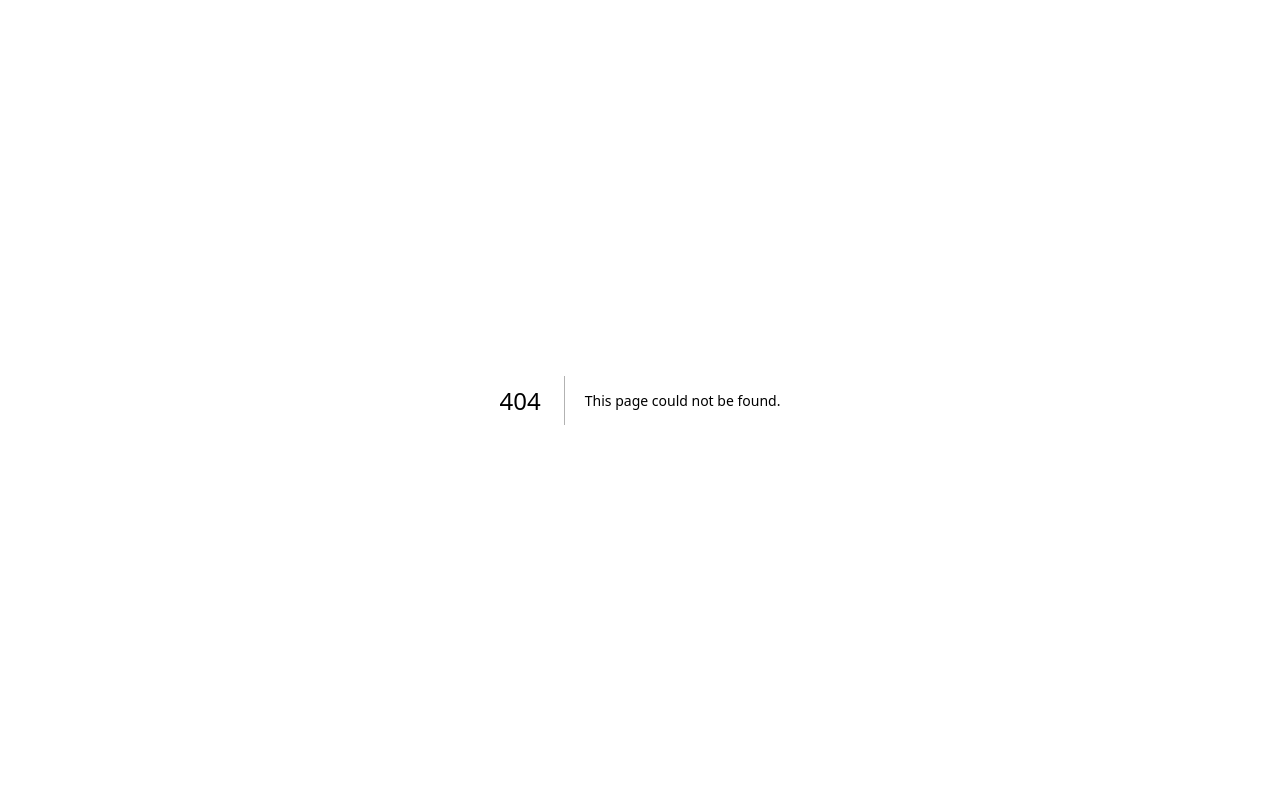
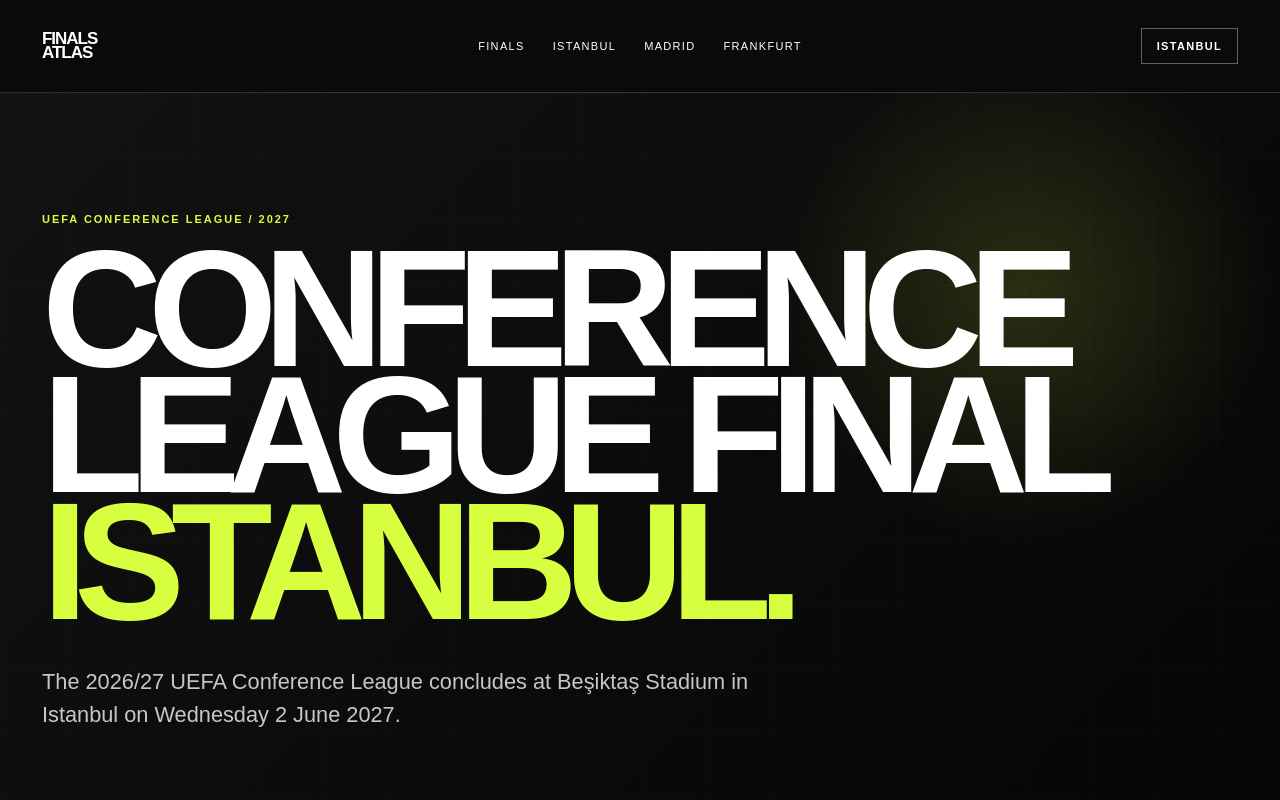
Before and after one commit to istanbulhighlights34-star/finalistanbul, a Next.js app: page /finals/conference-league-final-istanbul-2027 in a window 1280 px wide. Before the commit this address had no page. Shown: the top 800 px of the page. Built offline with nearby package versions, Linux system fonts and the light colour scheme.

Commit message:
Add Conference League Final Istanbul 2027 landing page

```diff
--- /dev/null
+++ b/app/finals/conference-league-final-istanbul-2027/page.tsx
@@ -0,0 +1,4 @@
+import type { Metadata } from "next";
+import EventGuide from "../../_components/EventGuide";
+export const metadata: Metadata={title:"Conference League Final Istanbul 2027 Travel Guide",description:"UEFA Conference League Final Istanbul 2027: 2 June, Beşiktaş Stadium, city planning and verified travel information.",alternates:{canonical:"/finals/conference-league-final-istanbul-2027"}};
+export default function Page(){return <EventGuide kicker="UEFA CONFERENCE LEAGUE / 2027" title="CONFERENCE LEAGUE FINAL" accent="ISTANBUL." lede="The 2026/27 UEFA Conference League concludes at Beşiktaş Stadium in Istanbul on Wednesday 2 June 2027." facts={[["02 JUN 2027","Final date"],["WEDNESDAY","Matchday"],["BEŞİKTAŞ STADIUM","Venue"],["ISTANBUL","Türkiye"]]} introTitle="A UEFA FINAL ON THE BOSPHORUS." paragraphs={["UEFA has confirmed Beşiktaş Stadium as the venue for the sixth Conference League final. The ground stands on the north side of the Bosphorus and has a capacity of around 40,000.","The stadium has major UEFA-event experience, including the 2019 UEFA Super Cup and the 2026 UEFA Europa League final. Ticketing, fan-zone and supporter-routing information for 2027 remains pending official publication."]} items={[["DATE","Wednesday 2 June 2027 is the confirmed final date."],["VENUE","Beşiktaş Stadium sits between Beşiktaş and Dolmabahçe on the European side."],["CITY BASE","Beşiktaş, Taksim and Karaköy are logical areas to compare for a final trip."],["OFFICIAL UPDATES","UEFA will publish further event information closer to the final; re-check before booking."]]} cityHref="/cities/istanbul" cityName="Istanbul" venueLinks={[{href:"/stadiums/tupras-stadium",label:"Beşiktaş Stadium"}]}/>}
```
